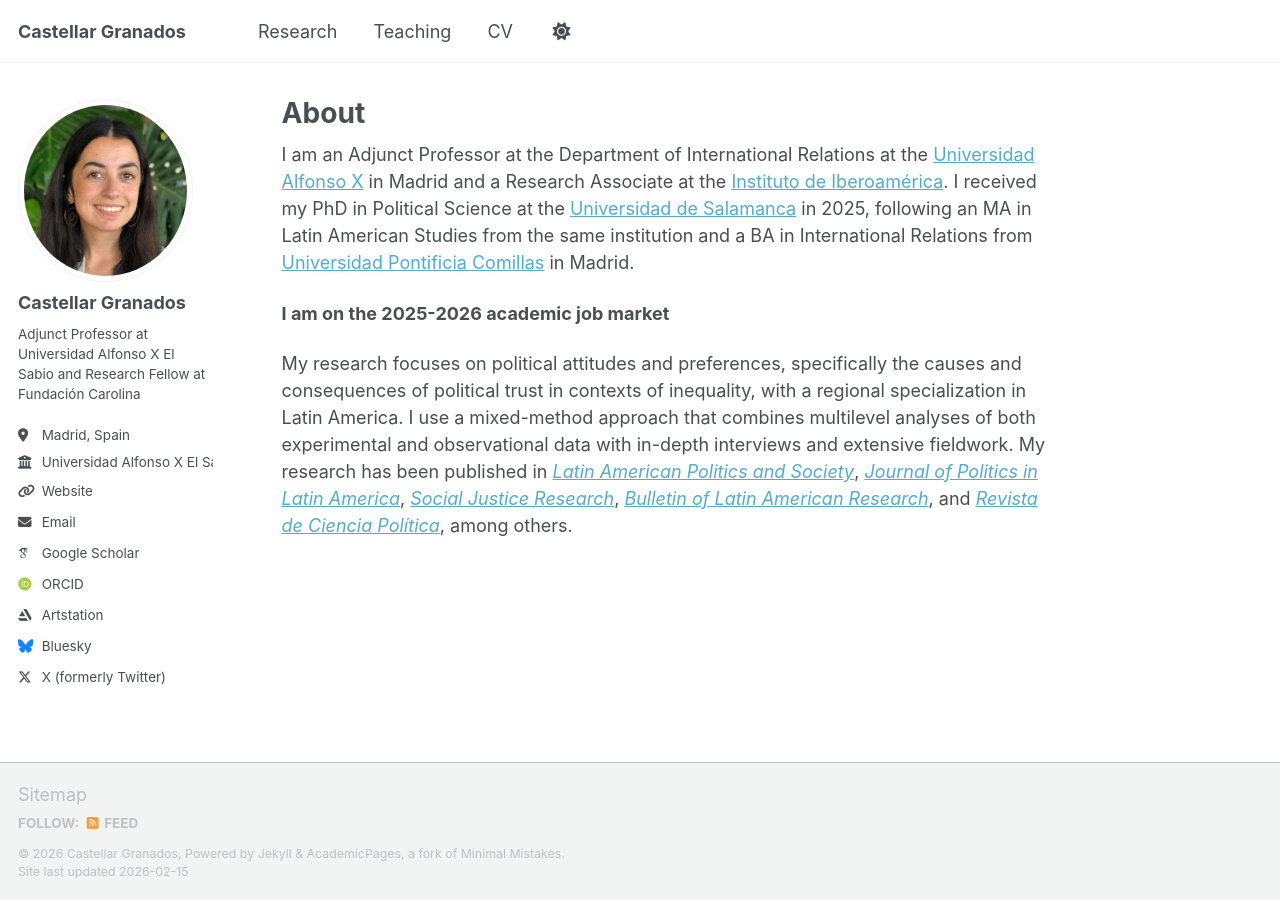
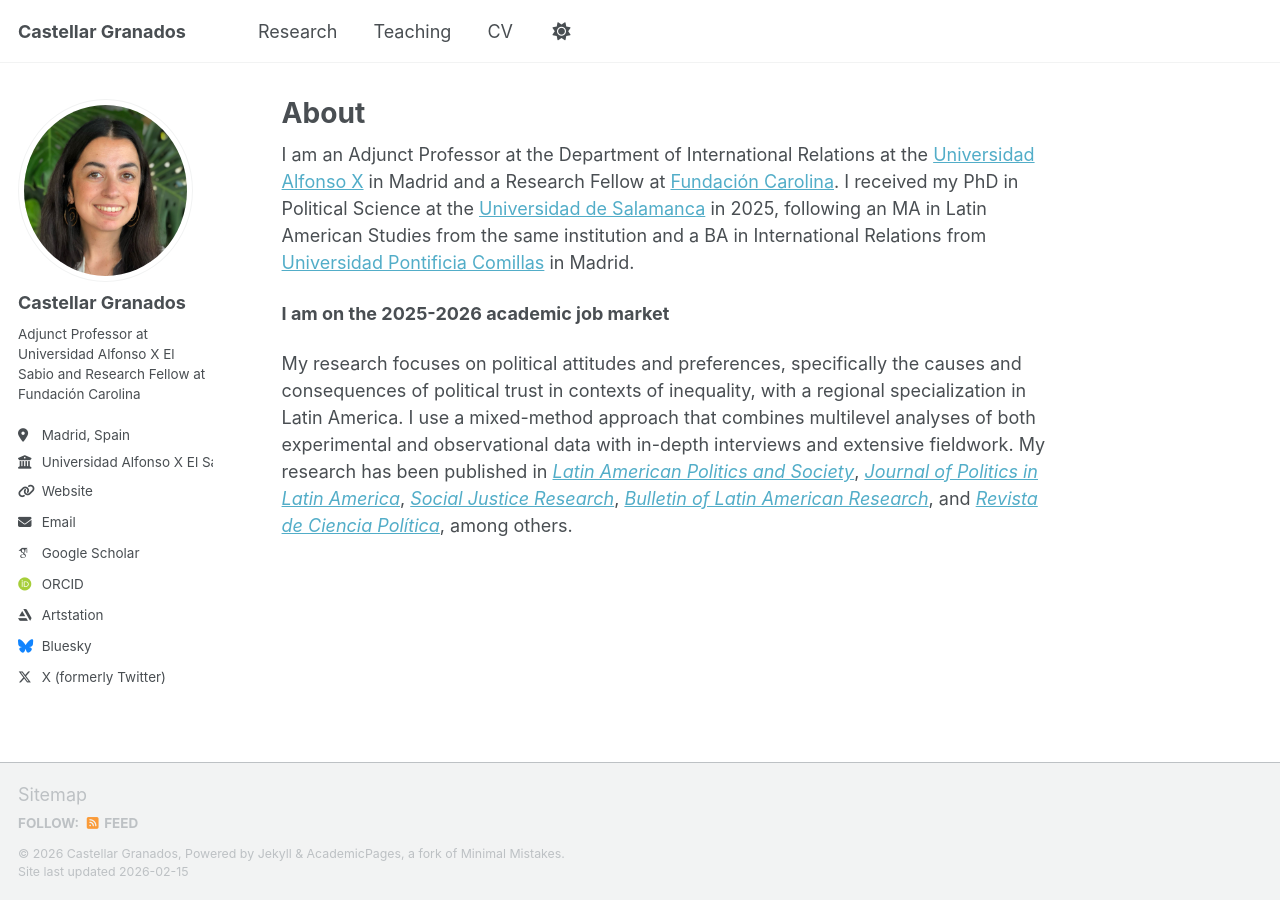
Before and after one commit to castellargranados/castellargranados.github.io, a Jekyll site: the page built from _pages/about.md, in a window 1280 px wide. Built offline with Jekyll 4.4.1, drawn with Linux system fonts in a browser that asks for light colours; some web fonts are replaced; a script bundle is joined from its source files by our own code; library files that are not in the unit come from our copies.

Commit message:
Update about.md

```diff
--- a/_pages/about.md
+++ b/_pages/about.md
@@ -7,7 +7,7 @@ redirect_from:
   - /about.html
 ---
 
-I am an Adjunct Professor at the Department of International Relations at the [Universidad Alfonso X](https://www.uax.com/) in Madrid and a Research Associate at the [Instituto de Iberoamérica](https://iberoame.usal.es/). I received my PhD in Political Science at the [Universidad de Salamanca](https://www.usal.es/) in 2025, following an MA in Latin American Studies from the same institution and a BA in International Relations from [Universidad Pontificia Comillas](https://www.comillas.edu/) in Madrid.
+I am an Adjunct Professor at the Department of International Relations at the [Universidad Alfonso X](https://www.uax.com/) in Madrid and a Research Fellow at [Fundación Carolina](https://www.fundacioncarolina.es/). I received my PhD in Political Science at the [Universidad de Salamanca](https://www.usal.es/) in 2025, following an MA in Latin American Studies from the same institution and a BA in International Relations from [Universidad Pontificia Comillas](https://www.comillas.edu/) in Madrid.
 
 **I am on the 2025-2026 academic job market**
 
```
